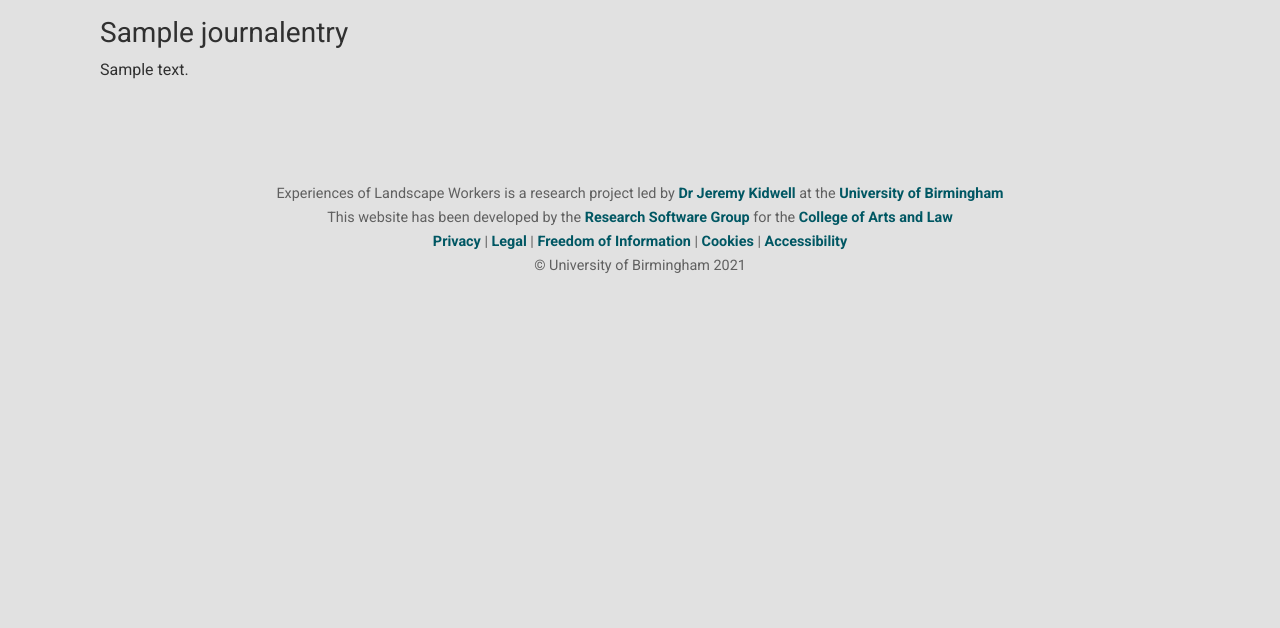
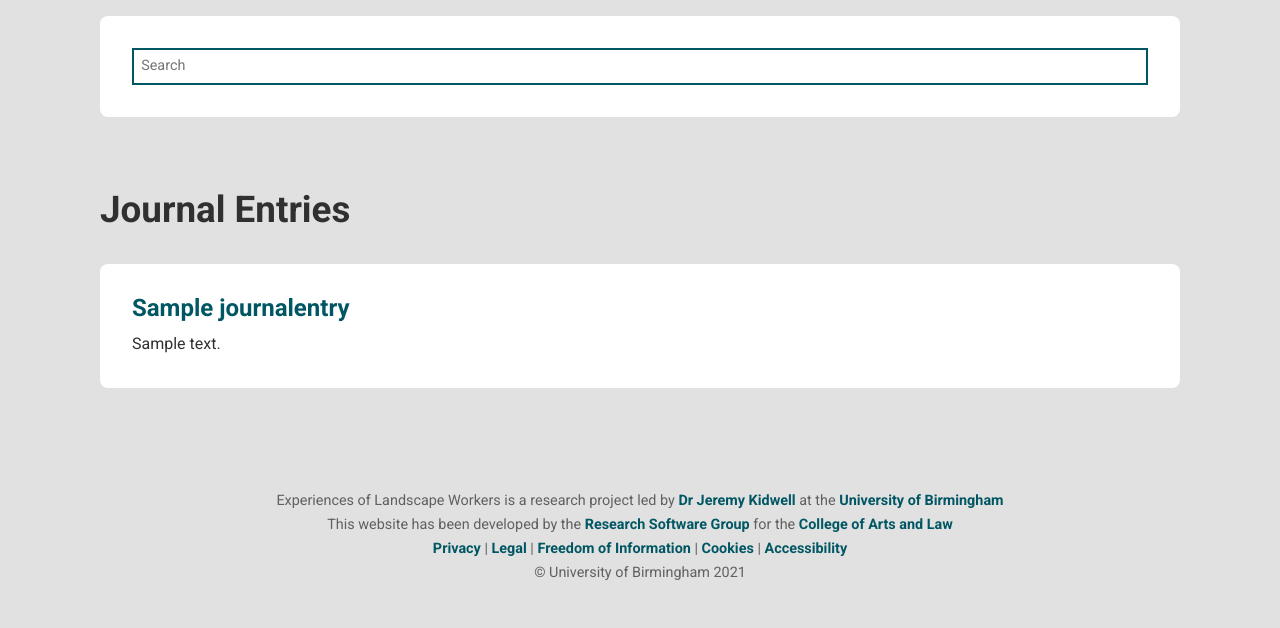
Before and after one commit to bear-rsg/experiences-of-landscape-workers, a Django app: page /journal/ in a window 1280 px wide. Shown: the part 48-676 px from the top of the page. Run offline with Django 3.2, Linux system fonts and the light colour scheme; tables that the repository leaves empty hold one stand-in row (values such as "Sample post"); parts of the project's set-up code (start-up, migrations or seed data) failed here and were passed over; some libraries are stand-ins or nearby versions.

Commit message:
further work to front end

```diff
--- a/django/core/static/css/custom.css
+++ b/django/core/static/css/custom.css
@@ -22,7 +22,7 @@ hr {
 }
 
 h2 {
-    padding-top: 1.7em;
+    padding-top: 1.3em;
     padding-bottom: 0.2em;
     font-weight: bold;
     font-size: 2.3em;
@@ -177,13 +177,17 @@ nav ul {
     font-size: 0.7em;
 }
 
-
 /* ---------- Main ---------- */
 
 section {
     background: white;
     display: block;
     border-radius: 0.5rem;
+    margin: 1.5em 0;
+}
+
+section p {
+    margin-bottom: 0;
 }
 
 /* ---------- Welcome ---------- */
@@ -194,66 +198,44 @@ section#section-welcome-banner {
 	background-position: center;
     background-color: black;
 }
+
 section#section-welcome-banner h2 {
     color: white;
     font-weight: bold;
     text-shadow: 2px 2px rgba(0,0,0,0.3);
 }
 
-/* ---------- Stories ---------- */
+/* ---------- Journal ---------- */
 
-/* List */
-
-#stories-list-filter-input {
-    padding: 0.5em;
-    width: 40em;
-    max-width: 95%;
-    display: block;
-    margin: 2em auto;
-    border: 1px solid #a8a191;
+.journalentry-list-empty {
     text-align: center;
+    font-size: 1.1em;
+    color: #808080;
 }
 
-.stories-list-item {
+.journalentry-list-item-title {
+    font-size: 1.5em;
+    font-weight: bold;
+    margin-bottom: 0.5em;
     display: block;
-    padding: 0.5em;
-    border-bottom: 1px solid #a8a191;
 }
 
-.stories-list-item:last-of-type {
-    border-bottom: none;
+.journalentry-list-item-text {
+    font-size: 1em;
 }
 
-.stories-list-item:hover {
-    text-decoration: none;
-    background: #1c4834;
-    color: white;
+/* ---------- Account ---------- */
+
+.account-detail {
+    margin: 0.27em 0;
+    font-weight: bold;
 }
 
-.stories-list-item-title {
-    font-size: 1.1em;
-}
-
-.stories-list-item-keywords {
-    font-size: 0.8em;
-    margin-top: 0.3em;
+.account-detail label {
+    display: inline;
+    margin-right: 0.5em;
+    color: #505050;
     font-weight: normal;
-    opacity: 0.7;
-}
-
-/* Detail */
-
-.stories-detail-image-container {
-    text-align: center;
-    margin: 3em auto;
-}
-
-.stories-detail-image-container a {
-    display: inline-block;
-}
-
-.stories-detail-image-container a img {
-    max-width: 90%;
 }
 
 /* ---------- Footer ---------- */
--- a/django/journal/templates/journal/journalentry-create.html
+++ b/django/journal/templates/journal/journalentry-create.html
@@ -3,7 +3,7 @@
 
 {% block main %}
 
-    <h2>Add Entry</h2>
+    <h2>Add Journal Entry</h2>
     <section>
         <form method="post">{% csrf_token %}
             {{ form.as_p }}
--- a/django/journal/templates/journal/journalentry-list.html
+++ b/django/journal/templates/journal/journalentry-list.html
@@ -5,11 +5,25 @@
 
     <div class="container-fluid">
 
+        <section>
+            <label for="journalentry-list-search" class="hidden">Search:</label>
+            <input type="text" id="journalentry-list-search" placeholder="Search">
+        </section>
+
+
+        <h2>Journal Entries</h2>
+
         {% for object in object_list %}
-            <h3>{{ object.title }}</h3>
-            <p>
-                {{ object.entry_text }}
-            </p>
+            <section>
+                <a class="journalentry-list-item-title" href="{% url 'journal-journalentry-detail' object.id %}">{{ object.title }}</a>
+                <div class="journalentry-list-item-text">
+                    {{ object.entry_text|truncatechars:250 }}
+                </div>
+            </section>
+        {% empty %}
+            <div class="journalentry-list-empty">
+                No entries found
+            </div>
         {% endfor %}
 
     </div>
```
Also changed, not shown: django/accounts/templates/account/account-profile.html (+20 -8 lines), django/general/templates/general/welcome.html (+7 -4 lines).
